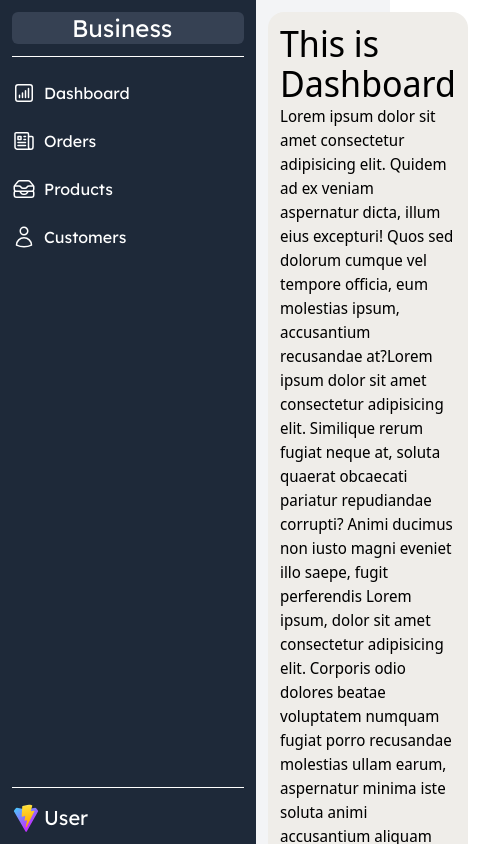
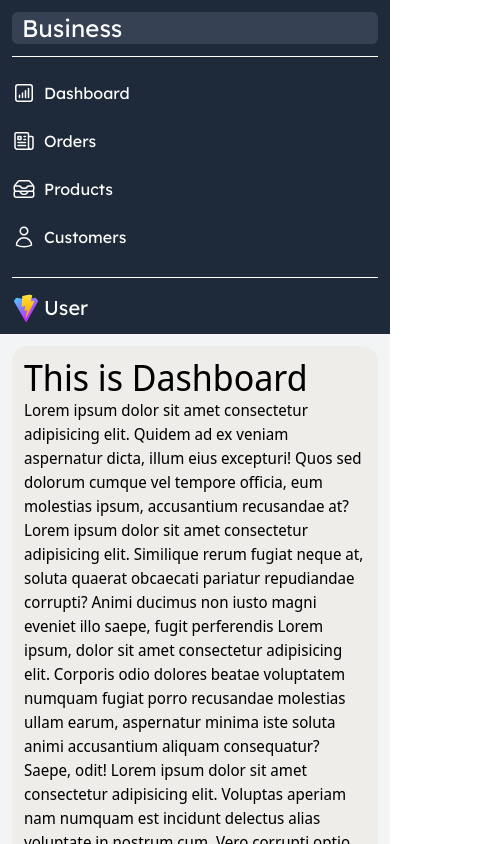
Before and after one commit to MukhiVivek/Business-Management, a React (Vite) app in the folder Frontend/: page / in a window 390 px wide. Shown: the top 844 px of the page, 480 px wide, since content can reach past the window. Built offline with nearby package versions, Linux system fonts and the light colour scheme.

Commit message:
Update 3: Configured Different Screen Sizes

```diff
--- a/Frontend/src/App.css
+++ b/Frontend/src/App.css
@@ -1,2 +1,8 @@
 @import "tailwindcss";
 @import url('https://fonts.googleapis.com/css2?family=Noto+Sans+Display:ital,wght@0,100..900;1,100..900&display=swap');
+
+@media (max-width: 767px) {
+    .App{
+      flex-direction: column; /* Vertical layout on mobile */
+    }
+  }
--- a/Frontend/src/App.jsx
+++ b/Frontend/src/App.jsx
@@ -5,9 +5,9 @@ import Sidebar from './landing_page/includes/Sidebar/Sidebar';
 function App() {
   return (
     <>
-      <div className="App flex h-screen bg-gray-100">
+      <div className="App flex min-h-screen bg-gray-100">
         <Sidebar />
-        <div className="main-content flex-1">
+        <div className="main-content flex-1 overflow-y-auto">
           <Dashboard />
         </div>
       </div>
--- a/Frontend/src/landing_page/Dashboard/Dashboard.jsx
+++ b/Frontend/src/landing_page/Dashboard/Dashboard.jsx
@@ -6,7 +6,7 @@ function Dashboard() {
         <>
         <div className="dashboard p-3 m-3 rounded-2xl">
             <h1 className="text-4xl">This is Dashboard</h1>
-            <p>Lorem ipsum dolor sit amet consectetur adipisicing elit. Quidem ad ex veniam aspernatur dicta, illum eius excepturi! Quos sed dolorum cumque vel tempore officia, eum molestias ipsum, accusantium recusandae at?Lorem ipsum dolor sit amet consectetur adipisicing elit. Similique rerum fugiat neque at, soluta quaerat obcaecati pariatur repudiandae corrupti? Animi ducimus non iusto magni eveniet illo saepe, fugit perferendis Lorem ipsum, dolor sit amet consectetur adipisicing elit. Corporis odio dolores beatae voluptatem numquam fugiat porro recusandae molestias ullam earum, aspernatur minima iste soluta animi accusantium aliquam consequatur? Saepe, odit! Lorem ipsum dolor sit amet consectetur adipisicing elit. Voluptas aperiam nam numquam est incidunt delectus alias voluptate in nostrum cum. Vero corrupti optio tempora dicta veniam. Dolore perspiciatis quo quisquam. Lorem ipsum dolor sit amet consectetur adipisicing elit. Eligendi id culpa delectus a voluptas corporis officia dolore, ad nesciunt voluptatibus, recusandae architecto dolores rerum? Error necessitatibus non odit reiciendis nihil.  </p>
+            <p className="text-base md:text-lg">Lorem ipsum dolor sit amet consectetur adipisicing elit. Quidem ad ex veniam aspernatur dicta, illum eius excepturi! Quos sed dolorum cumque vel tempore officia, eum molestias ipsum, accusantium recusandae at?Lorem ipsum dolor sit amet consectetur adipisicing elit. Similique rerum fugiat neque at, soluta quaerat obcaecati pariatur repudiandae corrupti? Animi ducimus non iusto magni eveniet illo saepe, fugit perferendis Lorem ipsum, dolor sit amet consectetur adipisicing elit. Corporis odio dolores beatae voluptatem numquam fugiat porro recusandae molestias ullam earum, aspernatur minima iste soluta animi accusantium aliquam consequatur? Saepe, odit! Lorem ipsum dolor sit amet consectetur adipisicing elit. Voluptas aperiam nam numquam est incidunt delectus alias voluptate in nostrum cum. Vero corrupti optio tempora dicta veniam. Dolore perspiciatis quo quisquam. Lorem ipsum dolor sit amet consectetur adipisicing elit. Eligendi id culpa delectus a voluptas corporis officia dolore, ad nesciunt voluptatibus, recusandae architecto dolores rerum? Error necessitatibus non odit reiciendis nihil.  </p>
         </div>
         </>
      );
--- a/Frontend/src/landing_page/includes/Sidebar/Dropdown/Dropdown.jsx
+++ b/Frontend/src/landing_page/includes/Sidebar/Dropdown/Dropdown.jsx
@@ -20,7 +20,7 @@ const Dropdown = () => {
         aria-haspopup="true"
         aria-expanded={isOpen ? 'true' : 'false'}
         onClick={handleClick}
-        className="text-white text-xl flex"
+        className="text-white text-xl flex cursor-pointer"
         ref={buttonRef}
       >
         <img
--- a/Frontend/src/landing_page/includes/Sidebar/Sidebar.css
+++ b/Frontend/src/landing_page/includes/Sidebar/Sidebar.css
@@ -4,3 +4,12 @@
 .sidebar {
     font-family: "Lexend Deca", serif;
 }
+
+@media (max-width: 767px) {
+    .sidebar {
+      width: 100%;
+    }
+    .business{
+      margin-left: 10px;
+    }
+  }
--- a/Frontend/src/landing_page/includes/Sidebar/Sidebar.jsx
+++ b/Frontend/src/landing_page/includes/Sidebar/Sidebar.jsx
@@ -5,12 +5,12 @@ import Dropdown from "./Dropdown/Dropdown";
 const Sidebar = () => {
 
   return (
-    <div className="sidebar flex flex-col flex-shrink-0 p-3 w-64 bg-gray-800 text-white">
+    <div className="sidebar flex flex-col flex-shrink-0 p-3 w-64 bg-gray-800 text-white md:w-64">
       <a
         href="/"
         className="flex items-center rounded-md bg-gray-700 text-white text-decoration-none"
       >
-        <span className="business text-2xl ml-15">Business</span>
+        <span className="business text-2xl ml-15 md:ml-15">Business</span>
       </a>
       <hr className="my-3" />
       <ul className="nav nav-pills flex-col mb-auto">
```
